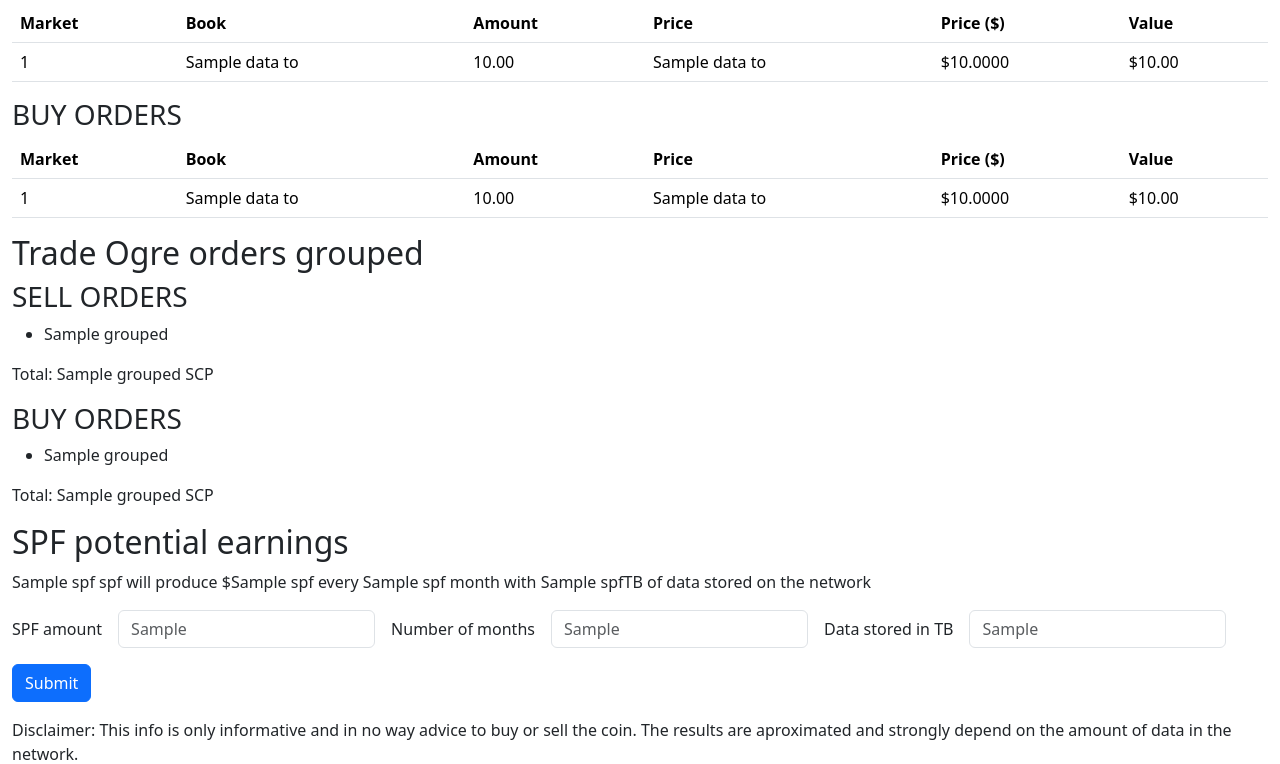
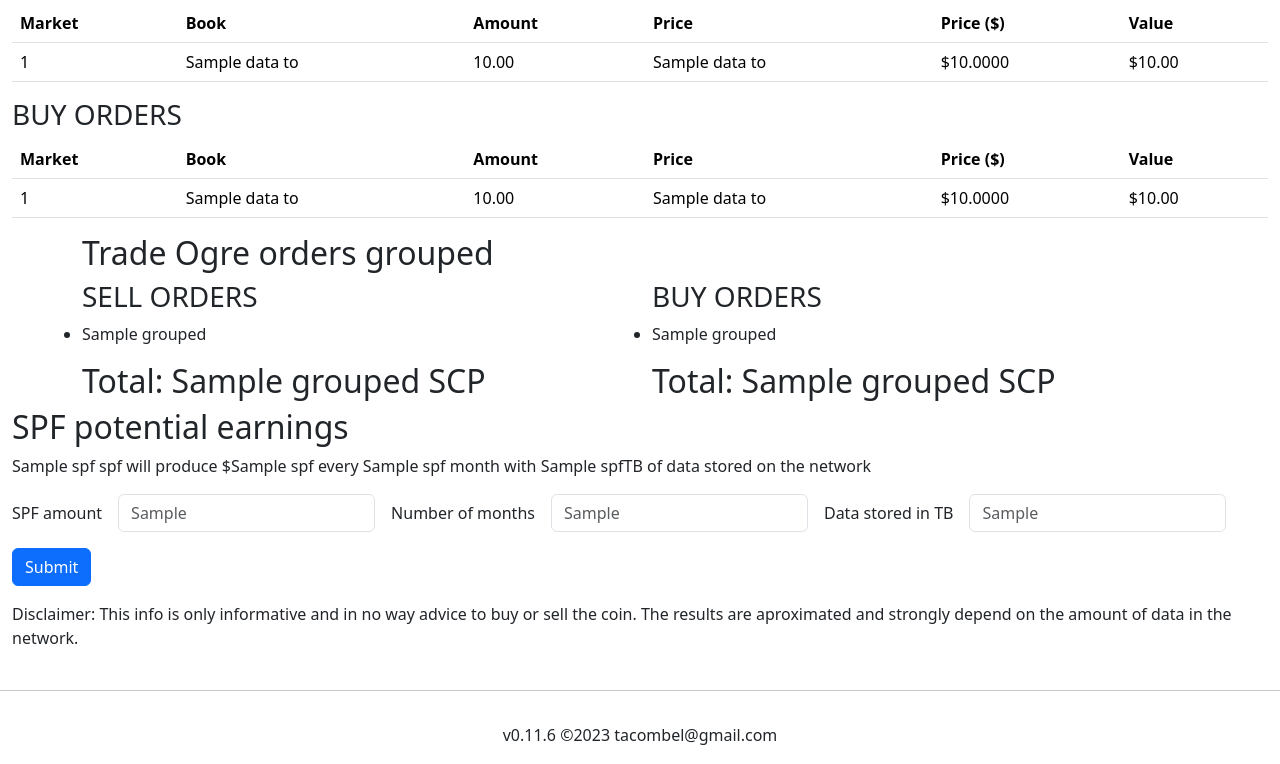
Before and after one commit to Tacombel/pumpthecoin, a Flask app: template app/templates/index.html in a window 1280 px wide. Shown: the part 2121-2885 px from the top of the page. Run offline with Flask 2, Linux system fonts and the light colour scheme; the template is opened without the code that fills it: most values are stand-ins (such as "Sample title", 1, 10 or a date in 2020).

Commit message:
Bootstraped stats

```diff
--- a/app/templates/index.html
+++ b/app/templates/index.html
@@ -79,6 +79,7 @@
         <hr style="width:100%;text-align:left;margin-left:0">
         <p>Now, if you want to know what it would take to pump the price <a href="/pump/7.3">click here</a> and modify the 7.3 in the address bar to anything you like</p>
         {% endif %}
+
         {%if data_to%}
         <h3>SELL ORDERS</h3>
         <table class="table">
@@ -131,23 +132,9 @@
             </tbody>
         </table>
         {%endif%}
-        {%if grouped_data%}
-            <h2>Trade Ogre orders grouped</h2>
-            <h3>SELL ORDERS</h3>
-                <ul>
-                    {%for e in grouped_data[1]%}
-                    <li>{{e}}</li>
-                    {%endfor%}
-                </ul>
-            <p>Total: {{grouped_data[3]}} SCP</p>
-            <h3>BUY ORDERS</h3>
-                <ul>
-                    {%for e in grouped_data[0]%}
-                    <li>{{e}}</li>
-                    {%endfor%}
-                </ul>
-            <p>Total: {{grouped_data[2]}} SCP</p>
-        {%endif%}
+
+        {%include 'stats.html'%}
+
         {%if spf_data%}
             <h2>SPF potential earnings</h2>
             <p>{{spf_data[0]}} spf will produce ${{spf_data[3]}} every {{spf_data[1]}} month with {{spf_data[2]}}TB of data stored on the network</p>
--- /dev/null
+++ b/app/templates/stats.html
@@ -0,0 +1,27 @@
+{%if grouped_data%}
+    <div class="container">
+        <div class="row">
+            <h2>Trade Ogre orders grouped</h2>
+        </div>
+        <div class="row">
+            <h3 class="col-6">SELL ORDERS</h3>
+            <h3 class="col-6">BUY ORDERS</h3>
+        </div>
+        <div class="row">
+                <ul class="col-6">
+                    {%for e in grouped_data[1]%}
+                    <li>{{e}}</li>
+                    {%endfor%}
+                </ul>
+                <ul class="col-6">
+                    {%for e in grouped_data[0]%}
+                    <li>{{e}}</li>
+                    {%endfor%}
+                </ul>
+        </div>
+        <div class="row">
+            <h2 class="col-6">Total: {{grouped_data[3]}} SCP</h>
+            <h2 class="col-6">Total: {{grouped_data[2]}} SCP</h>
+        </div>
+    </div>
+        {%endif%}
```
